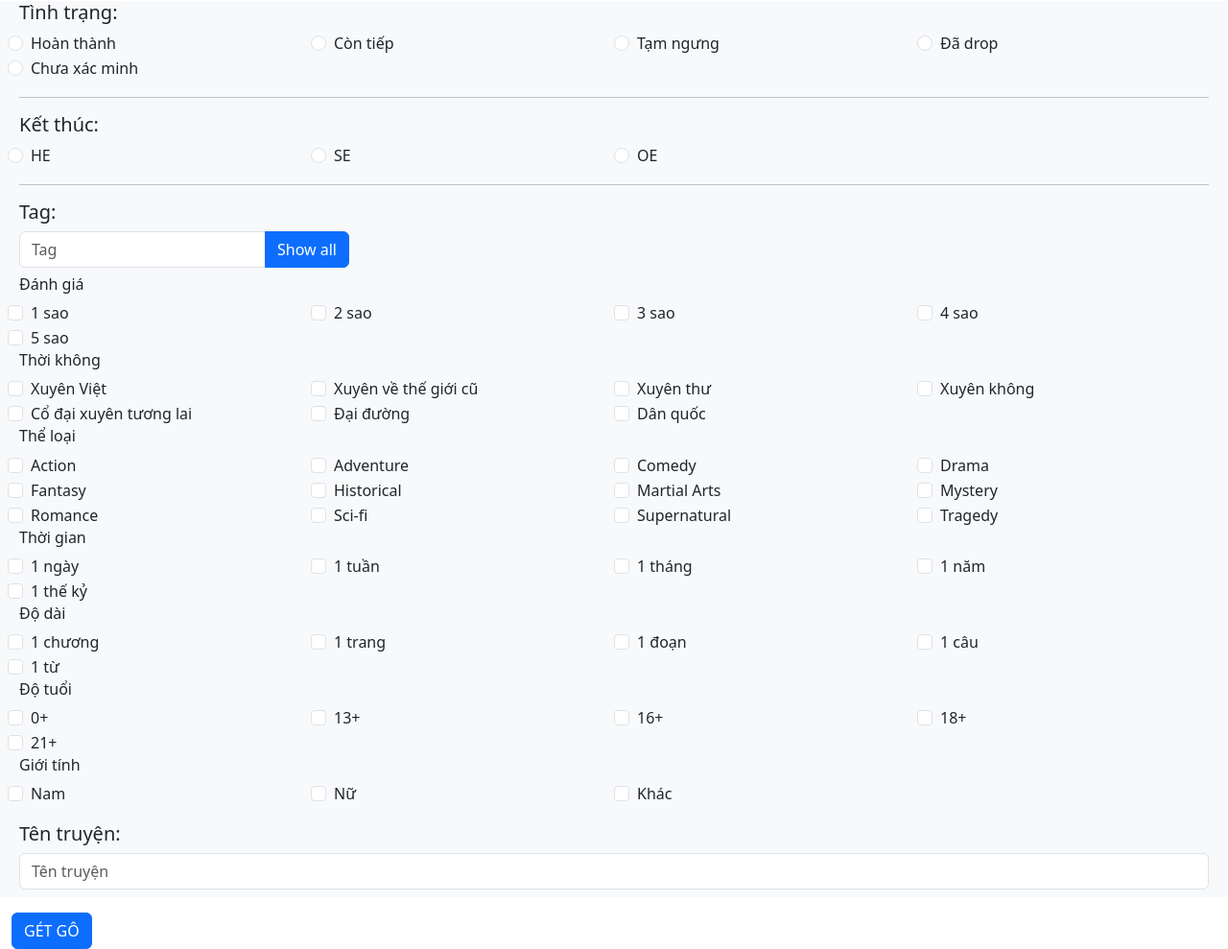
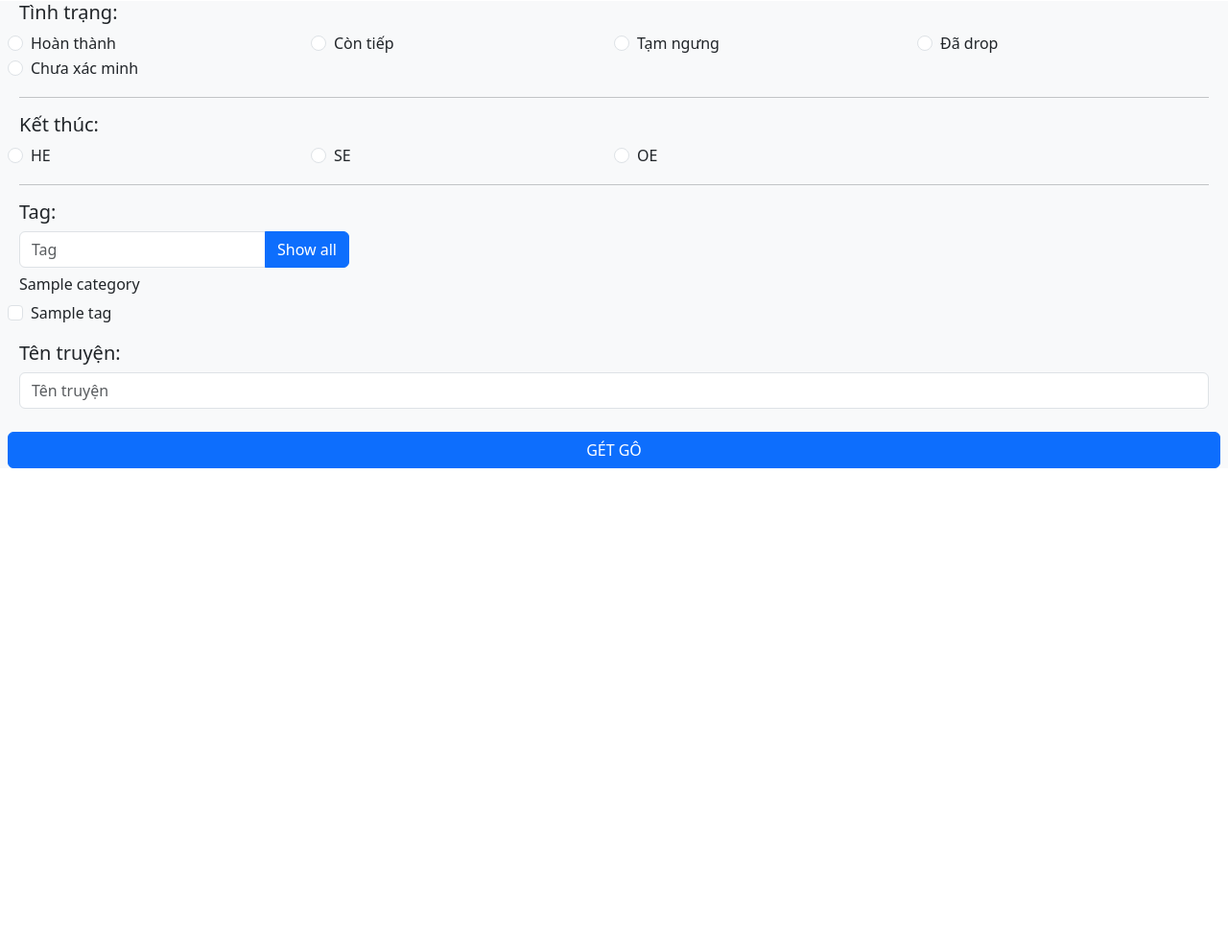
Before and after one commit to ntkhanggggg/TEST_SEARCH, a PHP site: page / in a window 1280 px wide. Shown: the part 113-1102 px from the top of the page at 96% size. After the commit the page ends 601 px from the top, so only its background shows below. Run offline with PHP 8.4, Linux system fonts and the light colour scheme; tables that the repository leaves empty or names only in its code hold one stand-in row (values such as "Sample post").

Commit message:
Add files via upload

```diff
--- /dev/null
+++ b/connection.php
@@ -0,0 +1,28 @@
+<?php
+class DB
+{
+	private static $instance = NULL;
+	public static function getInstance()
+	{
+		if (!isset(self::$instance)) {
+			try {
+				self::$instance = new PDO(
+					'mysql:host=localhost;dbname=quanlytruyen',
+					'root',
+					''
+				);
+				self::$instance->exec("SET NAMES 'utf8'");
+			} catch (PDOException $ex) {
+				die($ex->getMessage());
+			}
+		}
+		return self::$instance;
+	}
+
+	public static function connect() {
+		$connect = new DB();
+
+		return $connect->getInstance();
+	}
+}
+?>
--- a/index.php
+++ b/index.php
@@ -1,3 +1,12 @@
+<?php
+// import connection
+require_once("./connection.php");
+// import model Tag
+require_once("models/tag.php");
+// import model Category
+require_once("models/category.php");
+?>
+
 <!doctype html>
 <html lang="en">
 
@@ -87,231 +96,29 @@
 					<!-- FAKE VÀI CÁI TAG -->
 
 					<!-- LẤY TỪ DB -->
-					<!-- FAKE DATA -->
 					<?php
-					$tags = [
-						[
-							'title' => 'Đánh giá',
-							'values' => [
-								[
-									'text' => '1 sao',
-									'value' => '1star'
-								],
-								[
-									'text' => '2 sao',
-									'value' => '2star'
-								],
-								[
-									'text' => '3 sao',
-									'value' => '3star'
-								],
-								[
-									'text' => '4 sao',
-									'value' => '4star'
-								],
-								[
-									'text' => '5 sao',
-									'value' => '5star'
-								],
-							]
-						],
-						[
-							'title' => 'Thời không',
-							'values' => [
-								[
-									'text' => 'Xuyên Việt',
-									'value' => 'xuyenviet'
-								],
-								[
-									'text' => 'Xuyên về thế giới cũ',
-									'value' => 'xuyenvethegioicu'
-								],
-								[
-									'text' => 'Xuyên thư',
-									'value' => 'xuyenthu'
-								],
-								[
-									'text' => 'Xuyên không',
-									'value' => 'xuyenkhong'
-								],
-								[
-									'text' => 'Cổ đại xuyên tương lai',
-									'value' => 'codai_xuyentuonglai'
-								],
-								[
-									'text' => 'Đại đường',
-									'value' => 'daiduong'
-								],
-								[
-									'text' => 'Dân quốc',
-									'value' => 'danquoc'
-								],
-							]
-						],
-						[
-							'title' => 'Thể loại',
-							'values' => [
-								[
-									'text' => 'Action',
-									'value' => 'action'
-								],
-								[
-									'text' => 'Adventure',
-									'value' => 'adventure'
-								],
-								[
-									'text' => 'Comedy',
-									'value' => 'comedy'
-								],
-								[
-									'text' => 'Drama',
-									'value' => 'drama'
-								],
-								[
-									'text' => 'Fantasy',
-									'value' => 'fantasy'
-								],
-								[
-									'text' => 'Historical',
-									'value' => 'historical'
-								],
-								[
-									'text' => 'Martial Arts',
-									'value' => 'martial_arts'
-								],
-								[
-									'text' => 'Mystery',
-									'value' => 'mystery'
-								],
-								[
-									'text' => 'Romance',
-									'value' => 'romance'
-								],
-								[
-									'text' => 'Sci-fi',
-									'value' => 'sci_fi'
-								],
-								[
-									'text' => 'Supernatural',
-									'value' => 'supernatural'
-								],
-								[
-									'text' => 'Tragedy',
-									'value' => 'tragedy'
-								],
-							]
-						],
-						[
-							'title' => 'Thời gian',
-							'values' => [
-								[
-									'text' => '1 ngày',
-									'value' => '1ngay'
-								],
-								[
-									'text' => '1 tuần',
-									'value' => '1tuan'
-								],
-								[
-									'text' => '1 tháng',
-									'value' => '1thang'
-								],
-								[
-									'text' => '1 năm',
-									'value' => '1nam'
-								],
-								[
-									'text' => '1 thế kỷ',
-									'value' => '1theky'
-								],
-							]
-						],
-						[
-							'title' => 'Độ dài',
-							'values' => [
-								[
-									'text' => '1 chương',
-									'value' => '1chuong'
-								],
-								[
-									'text' => '1 trang',
-									'value' => '1trang'
-								],
-								[
-									'text' => '1 đoạn',
-									'value' => '1doan'
-								],
-								[
-									'text' => '1 câu',
-									'value' => '1cau'
-								],
-								[
-									'text' => '1 từ',
-									'value' => '1tu'
-								],
-							]
-						],
-						[
-							'title' => 'Độ tuổi',
-							'values' => [
-								[
-									'text' => '0+',
-									'value' => '0+'
-								],
-								[
-									'text' => '13+',
-									'value' => '13+'
-								],
-								[
-									'text' => '16+',
-									'value' => '16+'
-								],
-								[
-									'text' => '18+',
-									'value' => '18+'
-								],
-								[
-									'text' => '21+',
-									'value' => '21+'
-								],
-							]
-						],
-						[
-							'title' => 'Giới tính',
-							'values' => [
-								[
-									'text' => 'Nam',
-									'value' => 'nam'
-								],
-								[
-									'text' => 'Nữ',
-									'value' => 'nu'
-								],
-								[
-									'text' => 'Khác',
-									'value' => 'khac'
-								],
-							]
-						]
-					];
-
+					$allCategory = Category::getAll();
+					foreach ($allCategory as $category) {
+					?>
+						<h6 class="mb-2 tag-group-title"><?php echo $category['name']; ?></h6>
+						<div class="row">
+							<?php
+							$tags = Tag::getByCategory($category['id']);
 							foreach ($tags as $tag) {
-						echo '<h6 class="mb-2 tag-group-title">' . $tag['title'] . '</h6>';
-						echo '<div class="row">';
-						foreach ($tag['values'] as $item) {
 							?>
 								<div class="form-check col-12 col-sm-6 col-md-4 col-lg-3 tag-group-name">
-								<input type="checkbox" class="form-check-input form-check-input-primary" name="tags[]" value="<?php echo $item['value']; ?>" id="<?php echo $item['value']; ?>">
-								<label class="form-check-label form-check-label-primary" for="<?php echo $item['value']; ?>">
-									<?php echo $item['text']; ?>
+									<input type="checkbox" class="form-check-input form-check-input-primary" name="tags[]" value="<?php echo $tag['id']; ?>" id="<?php echo $tag['id']; ?>">
+									<label class="form-check-label form-check-label-primary" for="<?php echo $tag['id']; ?>">
+										<?php echo $tag['name']; ?>
 									</label>
 								</div>
 							<?php
 							}
-						echo '</div>';
+							?>
+						</div>
+					<?php
 					}
 					?>
-				</div>
 
 					<div class="col-12 mt-3">
 						<!-- Nhập tên truyện -->
--- /dev/null
+++ b/models/category.php
@@ -0,0 +1,34 @@
+<?php
+class Category
+{
+	private static $table = "category";
+
+	public function __construct()
+	{
+	}
+
+	static function add($id, $name)
+	{
+		try {
+			$db = DB::getInstance();
+			$sql = "INSERT IGNORE INTO " . self::$table . "(id, name) VALUES (?, ?)";
+			$stmt = $db->prepare($sql);
+			$stmt->execute([$id, $name]);
+
+			return true;
+		} catch (PDOException $e) {
+			return false;
+		}
+	}
+
+	static function getAll()
+	{
+		try {
+			$db = DB::getInstance();
+			$data = $db->query("SELECT * FROM " . self::$table);
+			return $data->fetchAll();
+		} catch (PDOException $e) {
+			return false;
+		}
+	}
+}
--- /dev/null
+++ b/models/tag.php
@@ -0,0 +1,45 @@
+<?php
+class Tag
+{
+	private static $table = "tags";
+
+	public function __construct()
+	{
+	}
+
+	static function add($id, $category_id, $name)
+	{
+		try {
+			$db = DB::getInstance();
+			$sql = "INSERT IGNORE INTO " . self::$table . "(id, category_id, name) VALUES (?, ?, ?)";
+			$stmt = $db->prepare($sql);
+			$stmt->execute([$id, $category_id, $name]);
+
+			return true;
+		} catch (PDOException $e) {
+			return false;
+		}
+	}
+
+	static function getByCategory($category_id)
+	{
+		try {
+			$db = DB::getInstance();
+			$data = $db->query("SELECT * FROM " . self::$table . " WHERE category_id = '" . $category_id . "'");
+			return $data->fetchAll();
+		} catch (PDOException $e) {
+			return $e->getMessage();
+		}
+	}
+
+	static function getAll()
+	{
+		try {
+			$db = DB::getInstance();
+			$data = $db->query("SELECT * FROM " . self::$table);
+			return $data->fetchAll();
+		} catch (PDOException $e) {
+			return false;
+		}
+	}
+}
```
Lines whose indentation alone changed are shown as unchanged.
